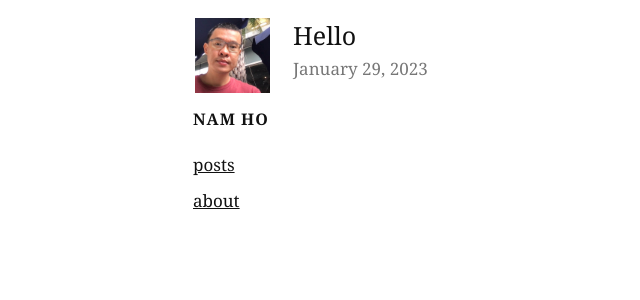
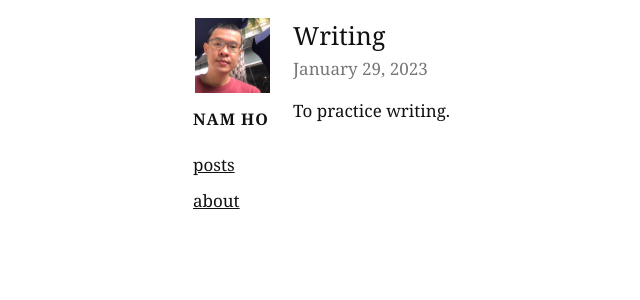
Before and after one commit to hotrannam/hotrannam.github.io, a Jekyll site: the page built from _posts/2023-01-29-writing.markdown, in a window 1280 px wide. Shown: the top 300 px of the page, without its empty margins (47-687 px from the left). Built offline with Jekyll 4.4.1, drawn with Linux system fonts in a browser that asks for light colours; nearby versions of some CDN libraries.

Commit message:
Update and rename 2023-01-29-hello.markdown to 2023-01-29-writing.markdown

```diff
--- a/_posts/2023-01-29-hello.markdown
+++ b/_posts/2023-01-29-writing.markdown
@@ -1,6 +1,8 @@
 ---
 layout: post
-title: Hello
+title: Writing
 category: posts
 draft: false
 ---
+
+To practice writing.
```
